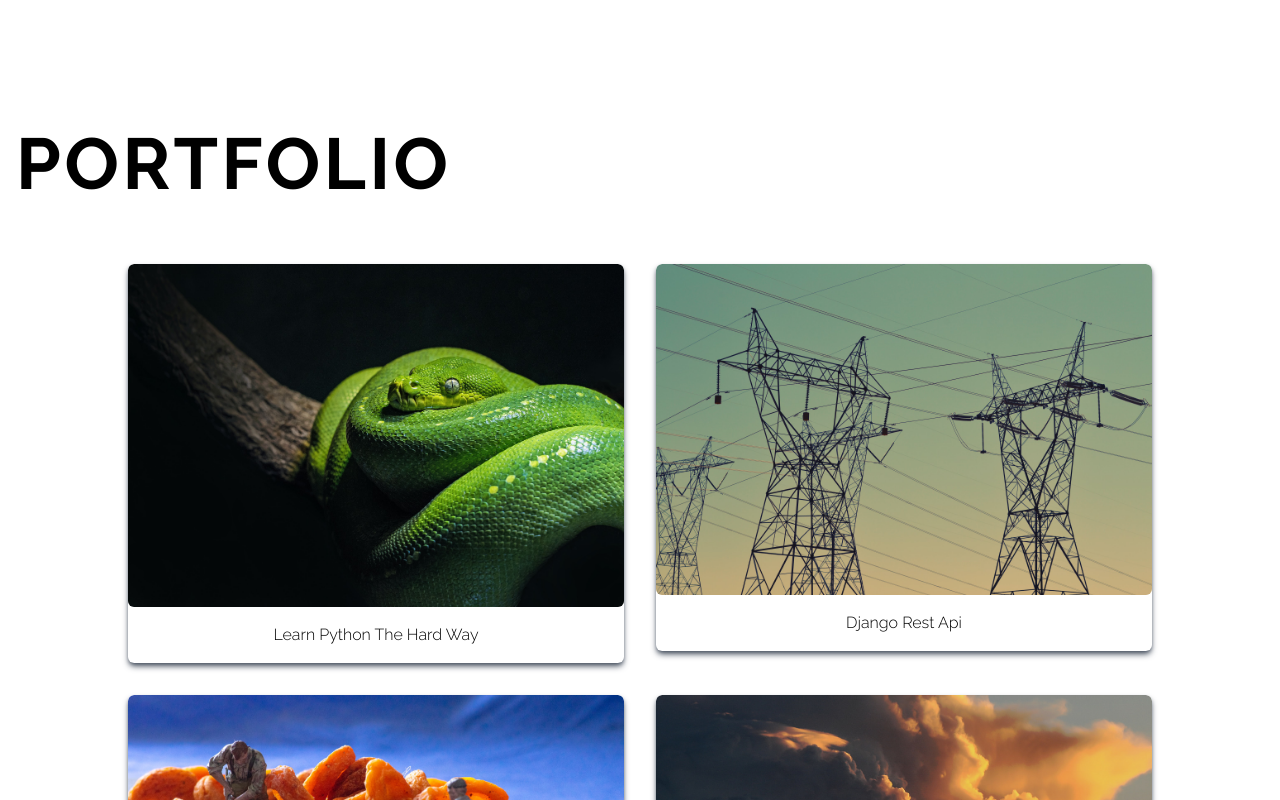
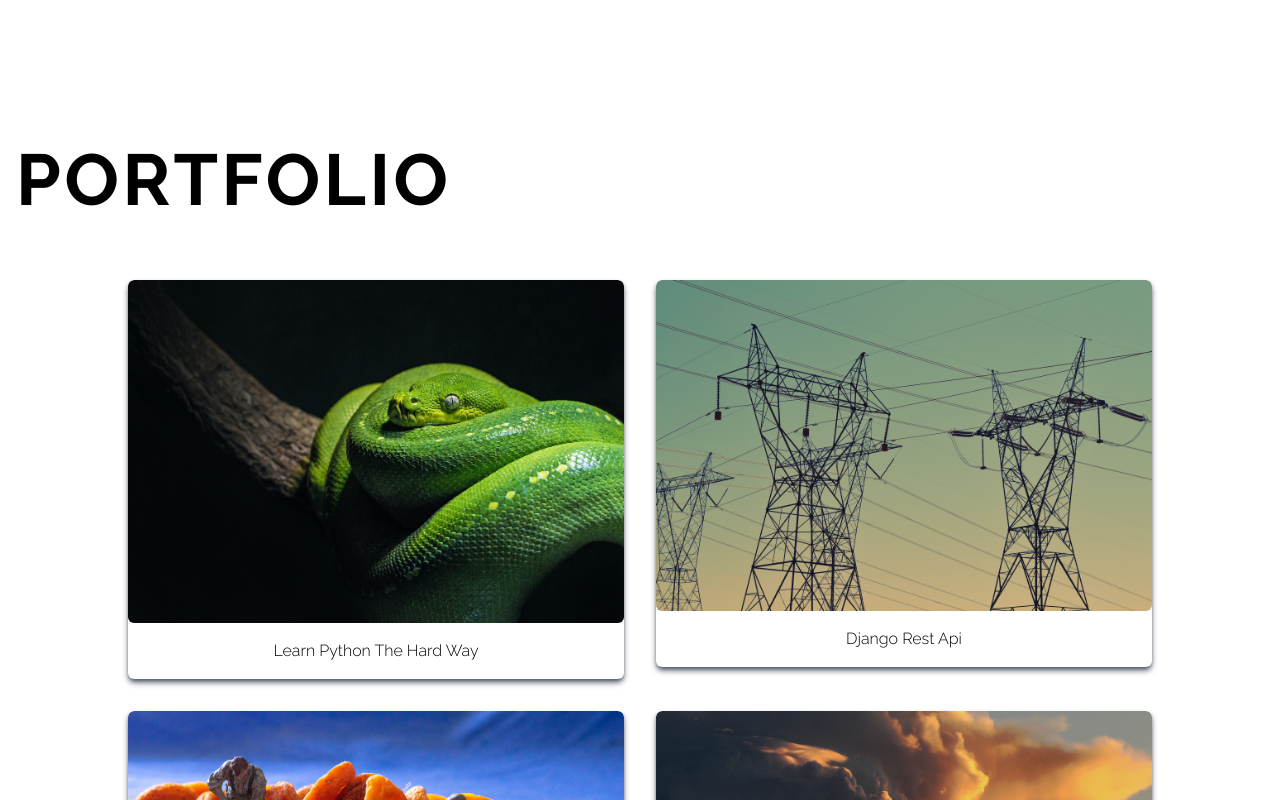
Before and after one commit to GeorgeBarrett/nextjs_portfolio, a Next.js app: page /portfolio in a window 1280 px wide. Shown: the top 800 px of the page. Built offline with nearby package versions, Linux system fonts and the light colour scheme.

Commit message:
styling complete for the all projects route

```diff
--- a/pages/portfolio/index.js
+++ b/pages/portfolio/index.js
@@ -37,7 +37,7 @@ const allProjects = () => {
 
     return (
         <div id="portfolio" className="w-full">
-            <div className="max-w-screen-xl mx-auto pt-32 p-4 text-center md:text-left">
+            <div className="max-w-screen-xl mx-auto pt-36 p-4 text-center md:text-left">
                 <h2 className="text-5xl md:text-7xl tracking-wider uppercase text-black font-bold pb-16">portfolio</h2>
 
                 <div className="max-w-5xl mx-auto grid md:grid-cols-2 gap-8">
```
